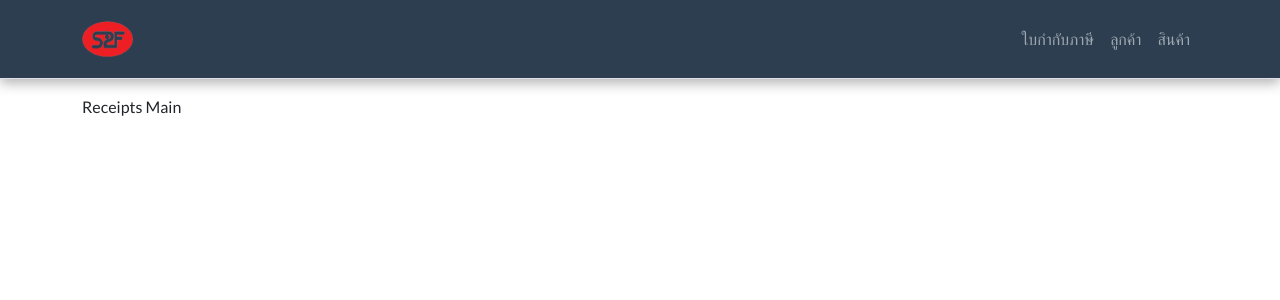
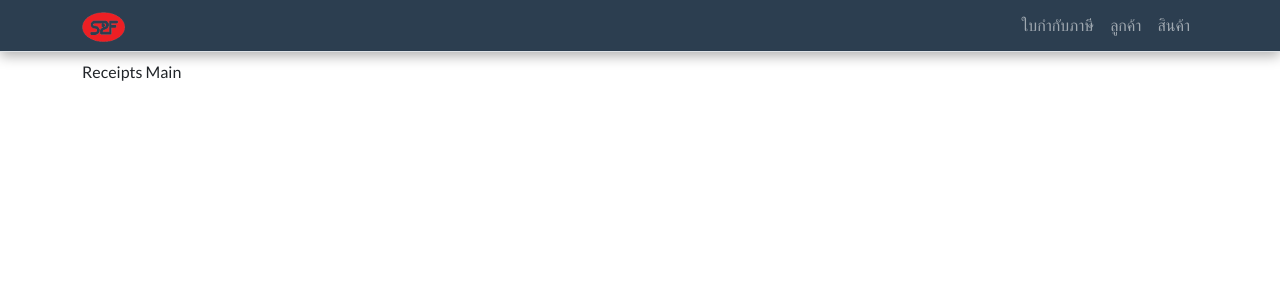
Before and after one commit to jakajee/spf, a React (Create React App) app in the folder ClientApp/: page / in a window 1280 px wide. Shown: the top 300 px of the page. Built offline with nearby package versions, Linux system fonts and the light colour scheme.

Commit message:
fixed top nav

```diff
--- a/ClientApp/src/components/Layout.tsx
+++ b/ClientApp/src/components/Layout.tsx
@@ -9,7 +9,7 @@ function Layout({ children }: LayoutProps) {
     return (
         <>
             <NavMenu />
-            <div className="container">
+            <div className="container" style={{ marginTop: 60 }}>
                 {children}
             </div>
             <Loader />
--- a/ClientApp/src/components/NavMenu.tsx
+++ b/ClientApp/src/components/NavMenu.tsx
@@ -13,10 +13,10 @@ class NavMenu extends React.PureComponent<{ history?: History }, { isOpen: boole
 
         return (
             <header>
-                <nav className="navbar navbar-expand-lg navbar-dark bg-primary border-bottom box-shadow mb-3">
+                <nav className="navbar navbar-expand-lg fixed-top navbar-dark bg-primary border-bottom box-shadow p-1">
                     <div className="container">
                         <Link to="/" className="navbar-brand">
-                            <img src={logo} className="d-inline-block" height={36} />
+                            <img src={logo} className="d-inline-block" height={30} />
                         </Link>
                         <ul className="navbar-nav flex-grow">
                             {this.renderLink()}
```
